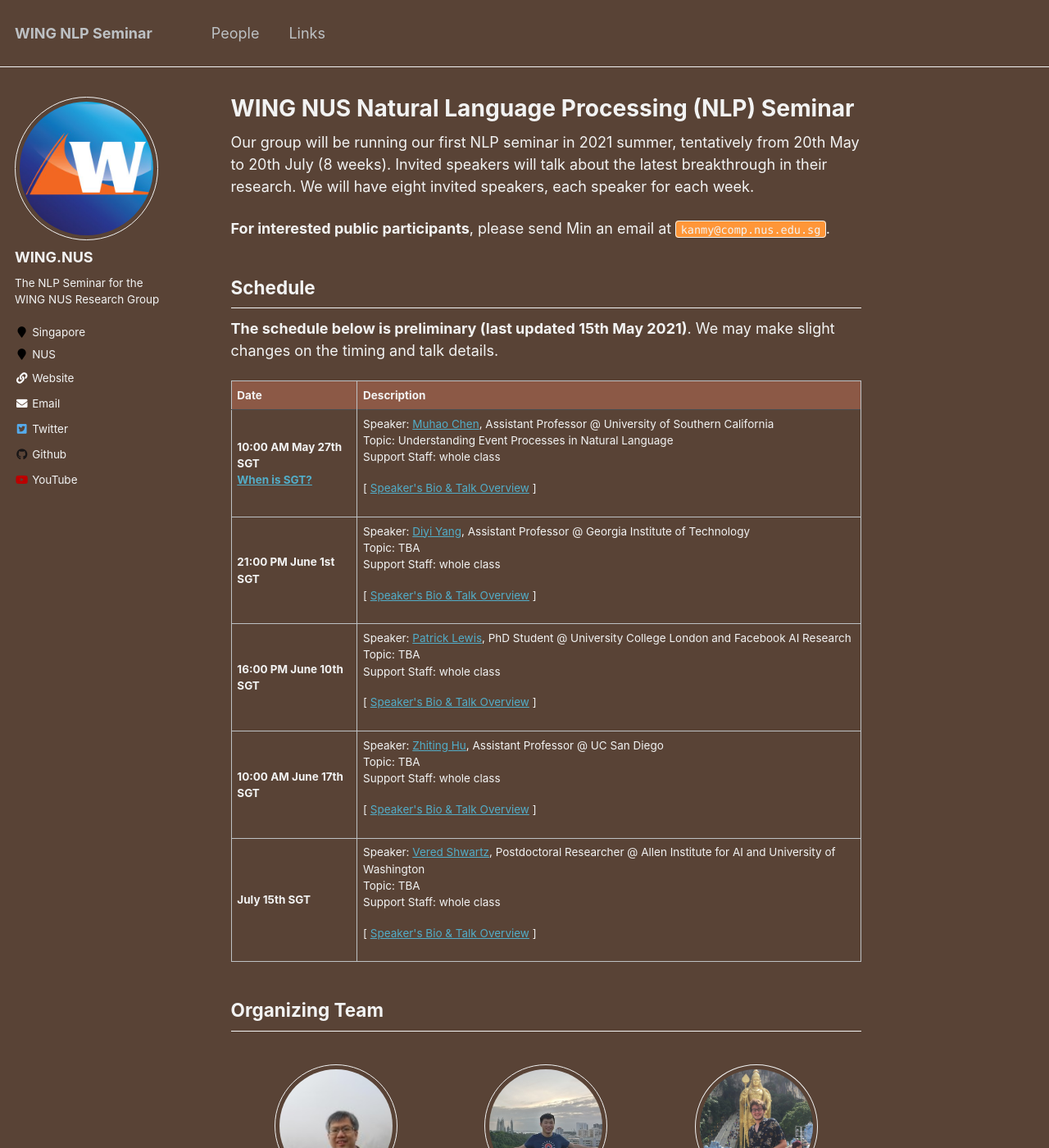
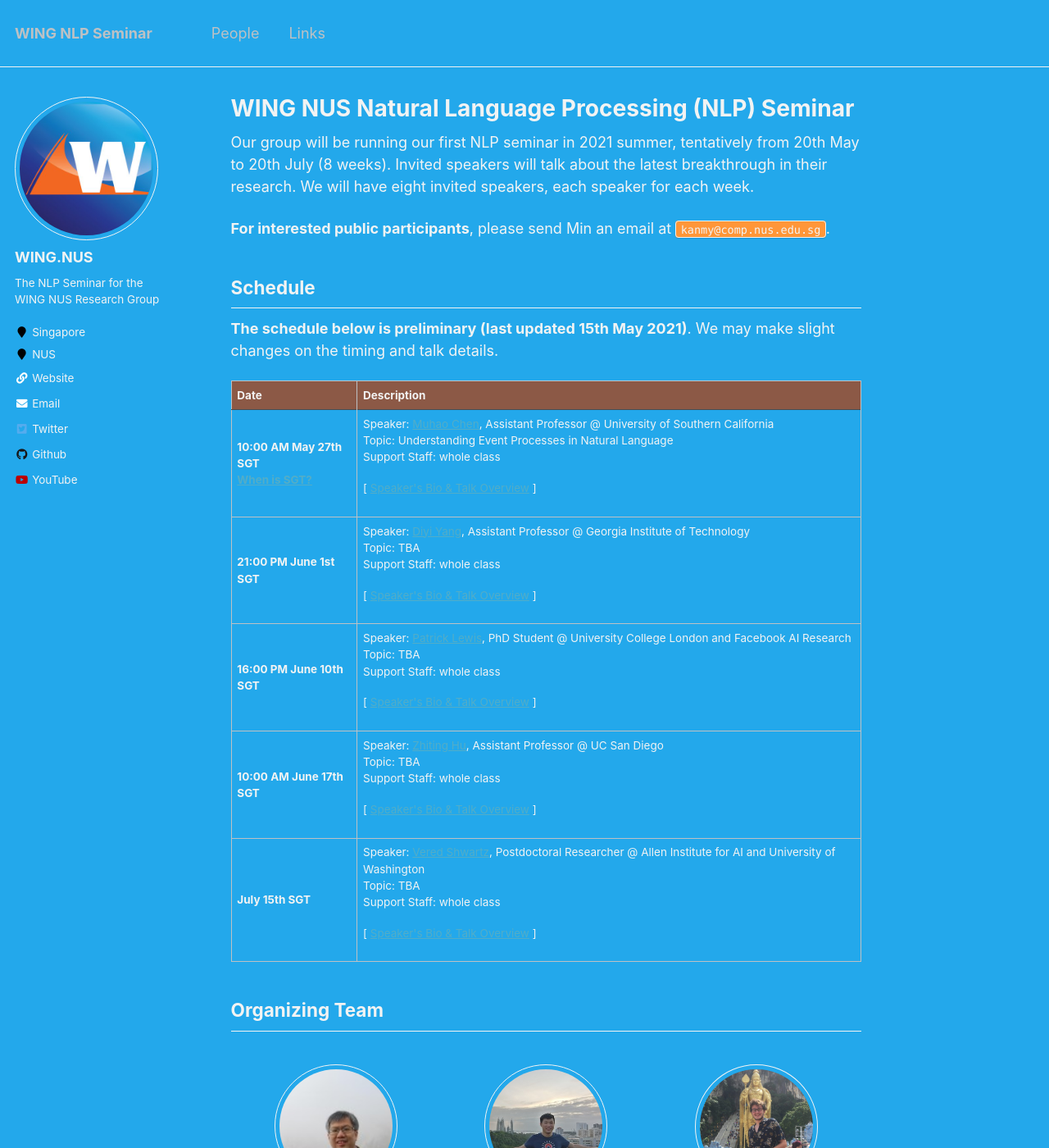
Before and after one commit to WING-NUS/nlp-seminar, a Jekyll site: the page built from _pages/about.md, in a window 1280 px wide and 1400 px high. Shown: the whole window at 82% size. Built offline with Jekyll 4.4.1, drawn with Linux system fonts in a browser that asks for light colours.

Commit message:
change background color to blue

```diff
--- a/_sass/_variables.scss
+++ b/_sass/_variables.scss
@@ -56,7 +56,7 @@ $light-gray                 : mix(#fff, $gray, 50%);
 $lighter-gray               : mix(#fff, $gray, 90%);
 
 $body-color                 : #fff;
-$background-color           : #594336; /* #fff */
+$background-color           : #23a8eb; /* #fff */
 $code-background-color      : #FF9638; /* #fafafa */
 $code-background-color-dark : $light-gray;
 $text-color                 : $lighter-gray; /* $dark-gray; */
```
